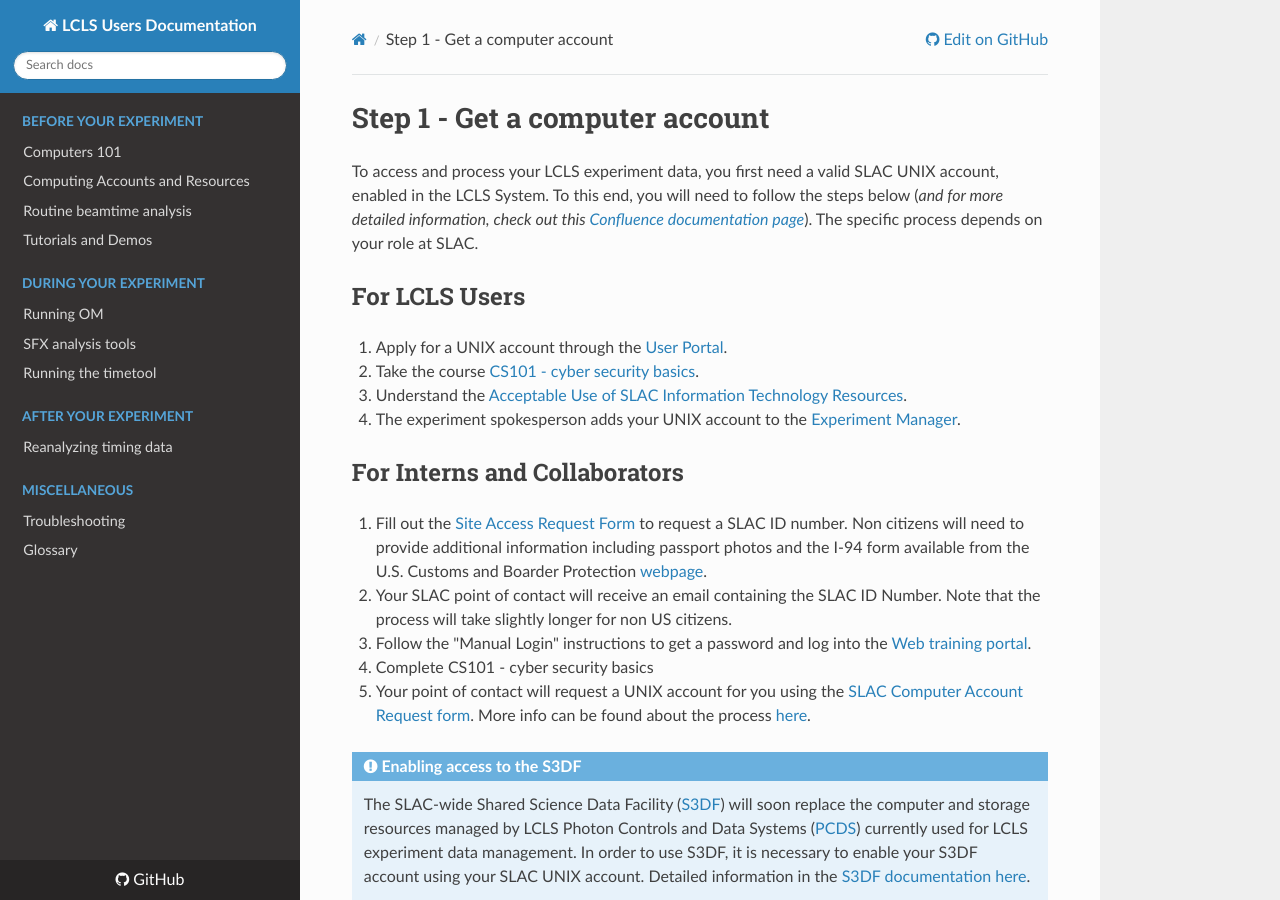
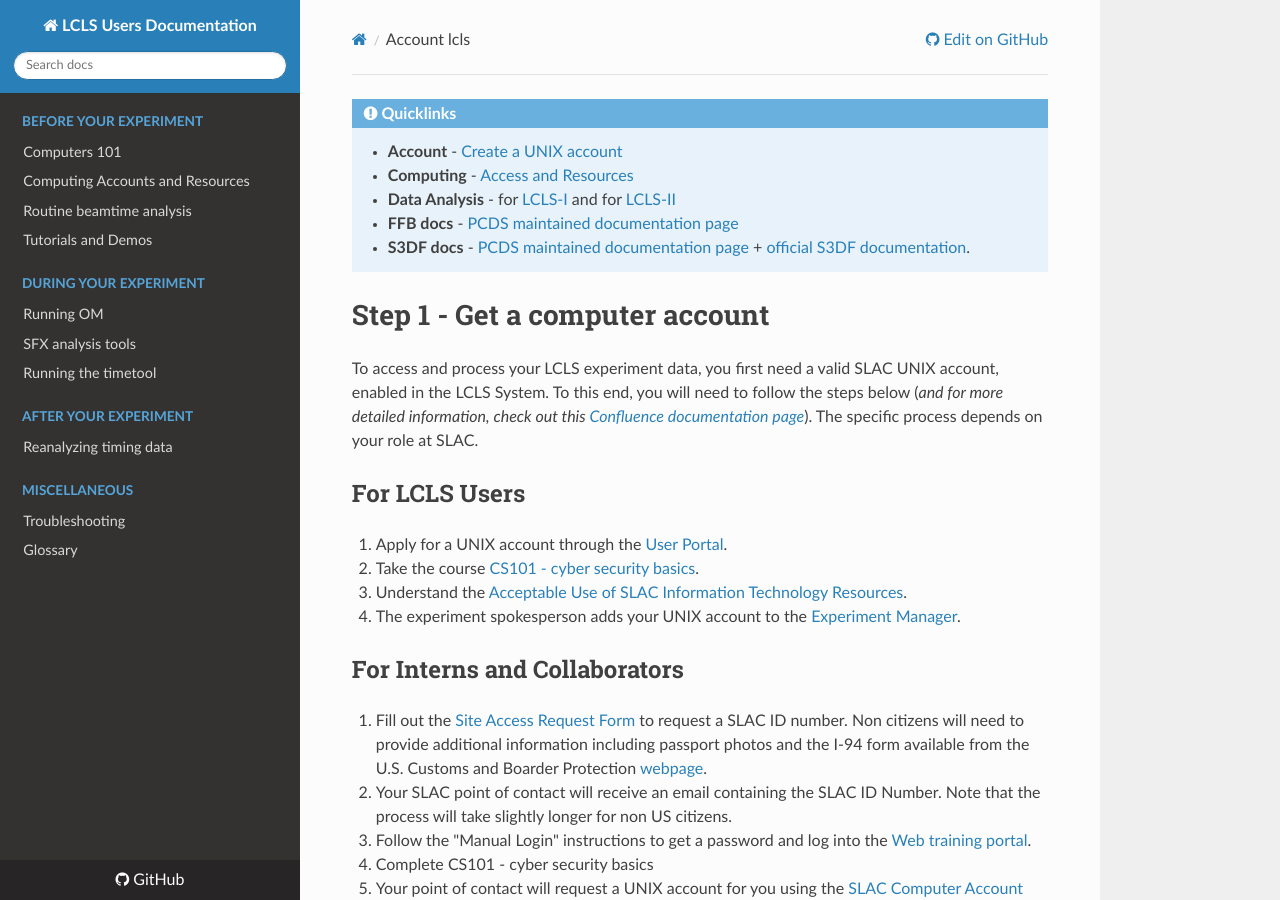
Before and after one commit to lcls-users/lcls-users, an MkDocs documentation site: the page built from docs/before/account_lcls.md, in a window 1280 px wide and 900 px high. Built offline with MkDocs 1.6.1, drawn with Linux system fonts in a browser that asks for light colours; nearby versions of some CDN libraries.

Commit message:
Added quick links to account docs.

```diff
--- a/docs/before/account_lcls.md
+++ b/docs/before/account_lcls.md
@@ -1,3 +1,10 @@
+!!! note "Quicklinks"
+    - **Account** - [Create a UNIX account][6]
+    - **Computing** - [Access and Resources][1]
+    - **Data Analysis** - for [LCLS-I][2] and for [LCLS-II][3]
+    - **FFB docs** - [PCDS maintained documentation page][8]
+    - **S3DF docs** - [PCDS maintained documentation page][4] + [official S3DF documentation][5].
+
 # Step 1 - Get a computer account
 
 To access and process your LCLS experiment data, you first need a valid SLAC UNIX account, enabled in the LCLS System.
```
Also changed, not shown: docs/before/account_olcf.md (+4 -0 lines).
